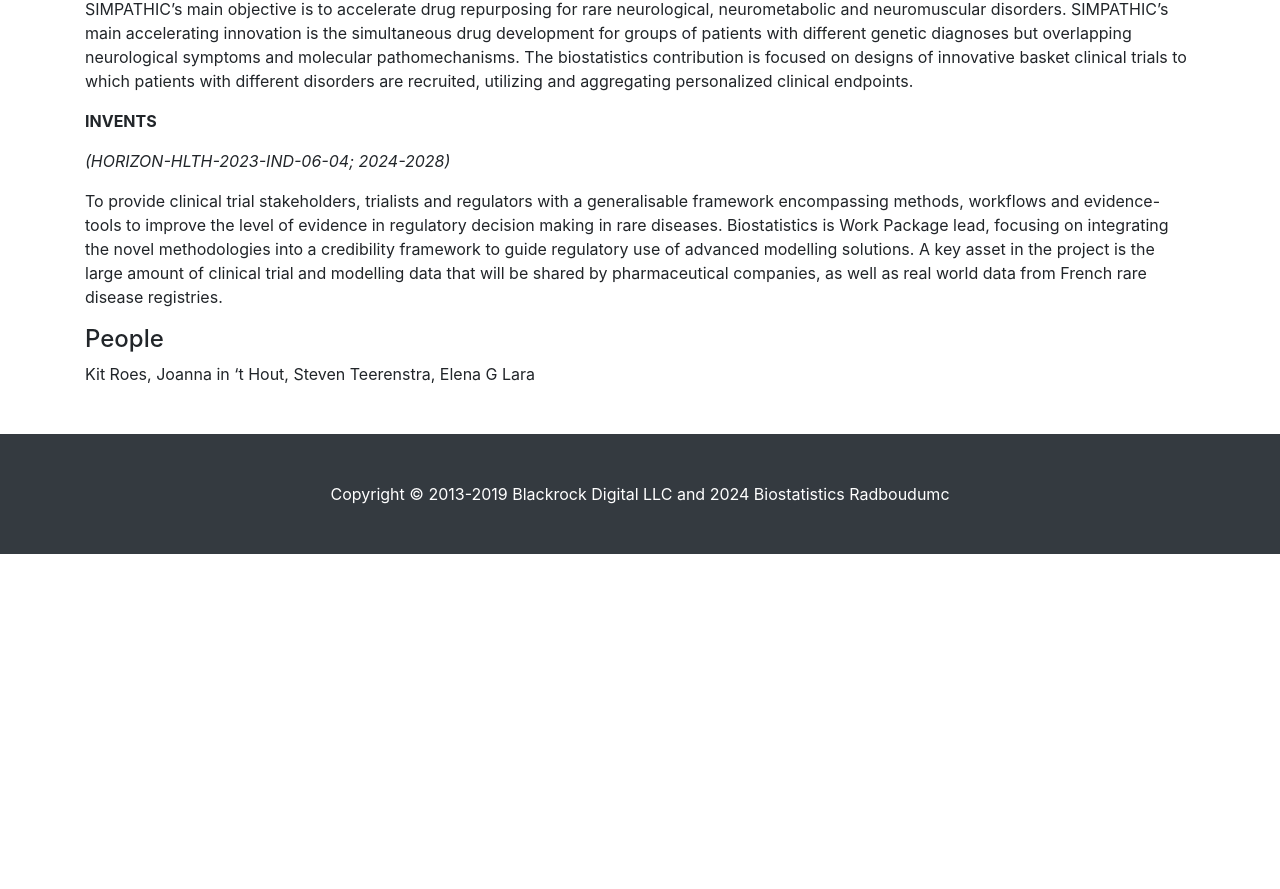
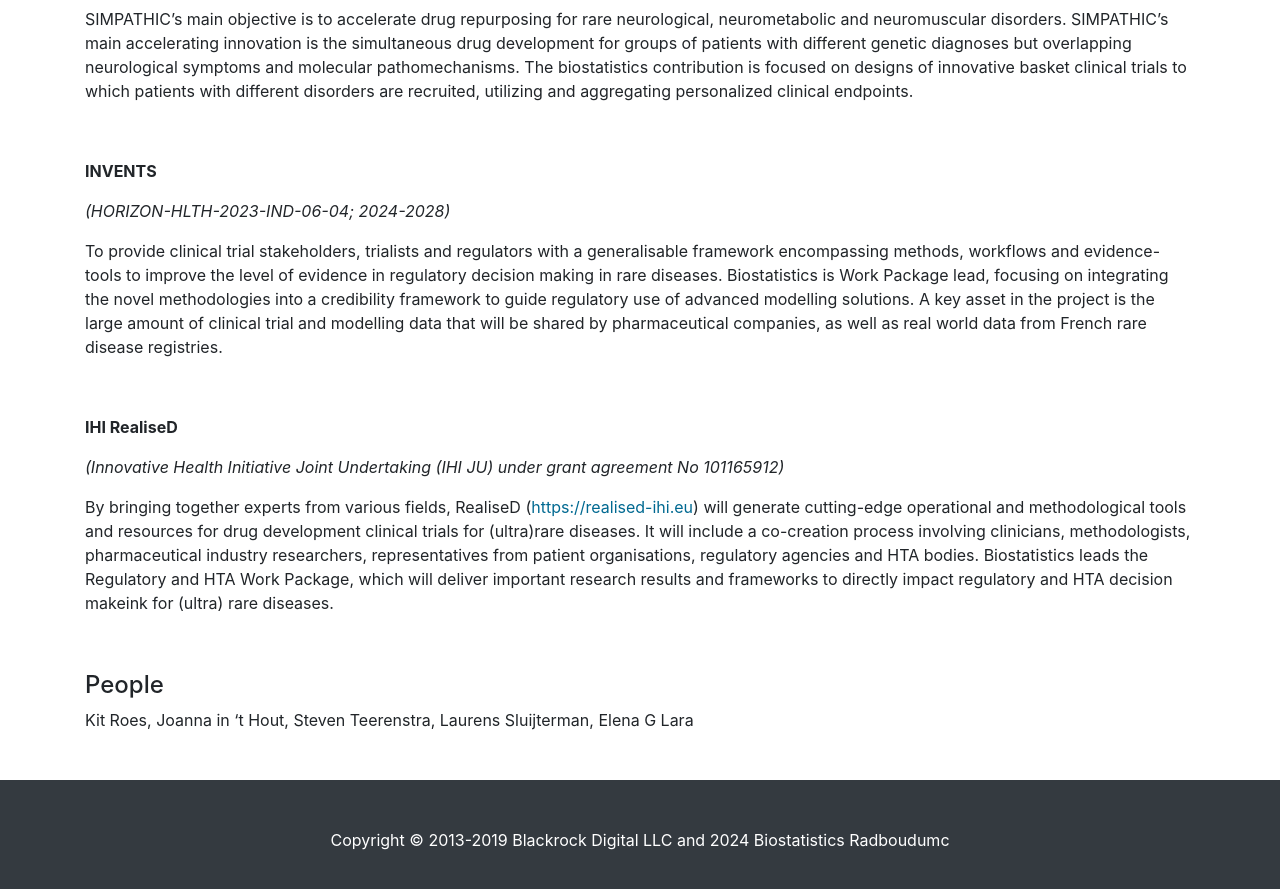
Before and after one commit to radboudumc-biostatistics/radboudumc-biostatistics.github.io, a Jekyll site: the page built from _pages/_pages_research/topic2-trials.md, in a window 1280 px wide and 900 px high, scrolled down 737 px. Shown: the top 889 px of the window. Built offline with Jekyll 4.4.1, drawn with Linux system fonts in a browser that asks for light colours; our own code applies the rules of GitHub Pages for plain Markdown files; before the commit the page ends 1291 px from its top, so only the background shows below that.

Commit message:
Changes March2025

```diff
--- a/_pages/_pages_research/topic2-trials.md
+++ b/_pages/_pages_research/topic2-trials.md
@@ -3,7 +3,10 @@
 permalink: /research/trials/
 ---
 
-## Innovative clinical trials for rare diseases
+
+
+
+# Innovative clinical trials for rare diseases
 
 Rare diseases are a specific focus of the Radboudumc, and many of such diseases lack even the beginning of effective (drug) treatments. As part of the Radboudumc’s concerted effort to bring novel treatment options to rare disease patients, the research at the Biostatistics section focuses on trial designs and analyses that meet the challenge that typically the numbers of patients that can engage in clinical trials are small. Methodological alternatives considered cover a broad range: Leveraging mechanistic modelling and extrapolation for efficient trials, augmenting trials with external control data (control group or historical disease course), basket trials across mechanistically similar diseases for repurposed drugs, n-of-1 designs and Bayesian approaches. It also includes improving and validating novel outcomes (such as Goal Attainment Scaling) that can deal with the heterogeneity between patients that is also typical for many rare diseases.
 
@@ -14,7 +17,10 @@
 
 _(HORIZON-HLTH-2022-DISEASE-06-04; 2023-2027)_
 
+
 SIMPATHIC’s main objective is to accelerate drug repurposing for rare neurological, neurometabolic and neuromuscular disorders. SIMPATHIC’s main accelerating innovation is the simultaneous drug development for groups of patients with different genetic diagnoses but overlapping neurological symptoms and molecular pathomechanisms. The biostatistics contribution is focused on designs of innovative basket clinical trials to which patients with different disorders are recruited, utilizing and aggregating personalized clinical endpoints.
+
+<br>
 
 **INVENTS**
 
@@ -22,8 +28,16 @@
 
 To provide clinical trial stakeholders, trialists and regulators with a generalisable framework encompassing methods, workflows and evidence-tools to improve the level of evidence in regulatory decision making in rare diseases. Biostatistics is Work Package lead, focusing on integrating the novel methodologies into a credibility framework to guide regulatory use of advanced modelling solutions. A key asset in the project is the large amount of clinical trial and modelling data that will be shared by pharmaceutical companies, as well as real world data from French rare disease registries.
 
+<br>
+
+**IHI RealiseD**
+
+_(Innovative Health Initiative Joint Undertaking (IHI JU) under grant agreement No 101165912)_
+
+By bringing together experts from various fields, RealiseD ([https://realised-ihi.eu](https://realised-ihi.eu)) will generate cutting-edge operational and methodological tools and resources for drug development clinical trials for (ultra)rare diseases. It will include a co-creation process involving clinicians, methodologists, pharmaceutical industry researchers, representatives from patient organisations, regulatory agencies and HTA bodies. Biostatistics leads the Regulatory and HTA Work Package, which will deliver important research results and frameworks to directly impact regulatory and HTA decision makeink for (ultra) rare diseases.
+
+<br>
 
 #### People
 
-Kit Roes, Joanna in 't Hout, Steven Teerenstra,
-Elena G Lara
+Kit Roes, Joanna in 't Hout, Steven Teerenstra, Laurens Sluijterman, Elena G Lara
--- a/index.html
+++ b/index.html
@@ -9,7 +9,7 @@
     <br>
     <br>
     <p>
-      The Biostatistics research group is housed at Radboudumc (Nijmegen). It is part of the department of IQ Health.
+      The Biostatistics research group is housed at Radboudumc (Nijmegen, The Netherlands). It is part of the department of IQ Health.
       Our core activities are Research, Education and Consultancy.
       We employ mathematical and statistical techniques to address research questions that range across various disciplines, such as
       clinical research and rare diseases, clinical trial designs, and dynamics of infectious diseases.
```
